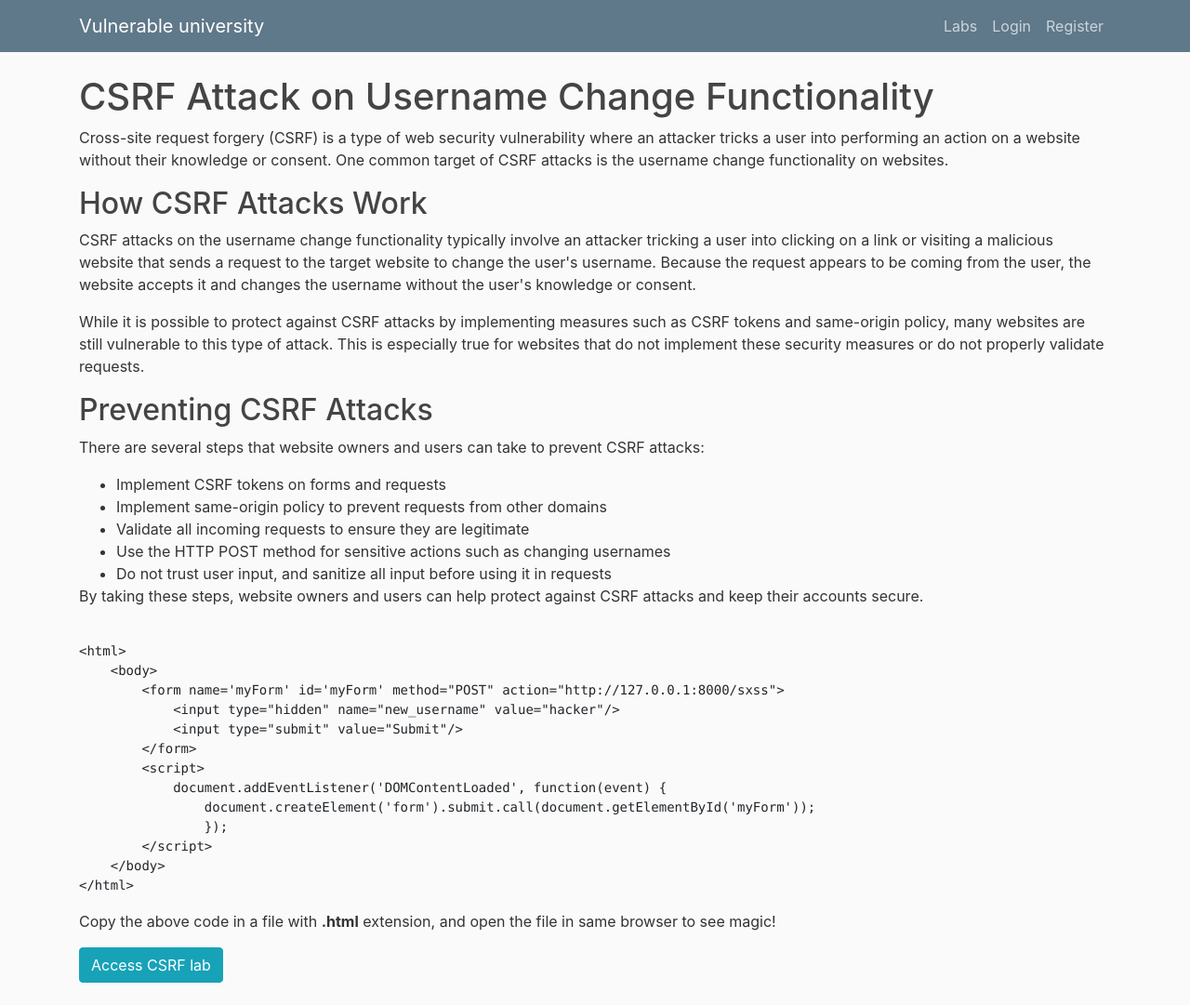
After one commit to abhhi-101/vulnerable-university, a Django app: page /csrf in a window 1280 px wide. The commit adds this page. Shown: the whole page at 93% size. Run offline with Django 3.2, Linux system fonts and the light colour scheme.

Commit message:
added 6 more labs

```diff
--- a/vul_django/administrator/templates/administrator/about.html
+++ b/vul_django/administrator/templates/administrator/about.html
@@ -10,6 +10,7 @@
     <button type="submit"><i class="fa fa-search"></i></button>
     </form>
 </div>
-
-    <h1>About us page</h1>
+<br />
+<br />
+<h3>About page - coming soon</h3>
 {% endblock content %}
--- a/vul_django/administrator/templates/administrator/base.html
+++ b/vul_django/administrator/templates/administrator/base.html
@@ -22,18 +22,18 @@
                 </button>
                 <div class="collapse navbar-collapse" id="navbarToggle">
                 <div class="navbar-nav mr-auto">
-                    <a class="nav-item nav-link" href="{% url 'home' %}">Home</a>
-                    <a class="nav-item nav-link" href="{% url 'about' %}">About Vuln-university</a>
+                    <!-- <a class="nav-item nav-link" href="{% url 'home' %}">Home</a> -->
+                  <!--   <a class="nav-item nav-link" href="{% url 'about' %}">About</a> -->
                 </div>
                 <!-- Navbar Right Side -->
                 <div class="navbar-nav">
                     {% if user.is_authenticated %}
-                        <a class="nav-item nav-link" href="{% url 'labs' %}"">Labs</a>
-                        <a class="nav-item nav-link" href="#">logout</a>
+                        <a class="nav-item nav-link" href="{% url 'labs' %}">Labs</a>
+                        <a class="nav-item nav-link" href="{% url 'logout' %}">logout</a>
                     {% else %}
-                        <a class="nav-item nav-link" href="{% url 'labs' %}"">Labs</a>
+                        <a class="nav-item nav-link" href="{% url 'labs' %}">Labs</a>
                         <a class="nav-item nav-link" href="{% url 'login'  %}">Login</a>
-                        <a class="nav-item nav-link" href="{% url 'register' %}"">Register</a>
+                        <a class="nav-item nav-link" href="{% url 'register' %}">Register</a>
                     {% endif %}
                 </div>
               </div>
--- /dev/null
+++ b/vul_django/administrator/templates/administrator/csrf.html
@@ -0,0 +1,54 @@
+{% extends "administrator/base.html" %}
+{% block content %}
+<header>
+    <h1>CSRF Attack on Username Change Functionality</h1>
+</header>
+<main>
+    <p>Cross-site request forgery (CSRF) is a type of web security vulnerability where an attacker tricks a user into performing an action on a website without their knowledge or consent. One common target of CSRF attacks is the username change functionality on websites.</p>
+    <h2>How CSRF Attacks Work</h2>
+    <p>CSRF attacks on the username change functionality typically involve an attacker tricking a user into clicking on a link or visiting a malicious website that sends a request to the target website to change the user's username. Because the request appears to be coming from the user, the website accepts it and changes the username without the user's knowledge or consent.</p>
+    <p>While it is possible to protect against CSRF attacks by implementing measures such as CSRF tokens and same-origin policy, many websites are still vulnerable to this type of attack. This is especially true for websites that do not implement these security measures or do not properly validate requests.</p>
+    <h2>Preventing CSRF Attacks</h2>
+    <p>There are several steps that website owners and users can take to prevent CSRF attacks:</p>
+    <ul>
+        <li>Implement CSRF tokens on forms and requests</li>
+        <li>Implement same-origin policy to prevent requests from other domains</li>
+        <li>Validate all incoming requests to ensure they are legitimate</li>
+        <li>Use the HTTP POST method for sensitive actions such as changing usernames</li>
+        <li>Do not trust user input, and sanitize all input before using it in requests</li>
+    </ul>
+    <p>By taking these steps, website owners and users can help protect against CSRF attacks and keep their accounts secure.</p>
+</main>
+<pre><code>
+&lt;html&gt;
+    &lt;body&gt;
+        &lt;form name='myForm' id='myForm' method="POST" action="http://127.0.0.1:8000/sxss"&gt;
+            &lt;input type="hidden" name="new_username" value="hacker"/&gt;
+            &lt;input type="submit" value="Submit"/&gt;
+        &lt;/form&gt;
+        &lt;script&gt;
+            document.addEventListener('DOMContentLoaded', function(event) {
+                document.createElement('form').submit.call(document.getElementById('myForm'));
+                });
+        &lt;/script&gt;
+    &lt;/body&gt;
+&lt;/html&gt;
+</code></pre>
+
+<p>
+    Copy the above code in a file with <strong>.html</strong> extension, and open the file in same browser to see magic!
+</p>
+{% if user.is_authenticated %}
+    <form action="{% url 'sxss' %}" class="inline">
+        <button class="btn btn-info" >Access CSRF lab</button>
+    </form>
+    <br />
+{% else %}
+    <form action="{% url 'login' %}" class="inline">
+        <button class="btn btn-info" >Access CSRF lab</button>
+    </form>
+    <br />
+
+{% endif %}
+
+{% endblock content %}
--- /dev/null
+++ b/vul_django/administrator/templates/administrator/passwordpolicy.html
@@ -0,0 +1,6 @@
+{% extends "administrator/base.html" %}
+{% block content %}
+
+
+
+{% endblock content %}
--- a/vul_django/administrator/urls.py
+++ b/vul_django/administrator/urls.py
@@ -4,9 +4,12 @@ from . import views
 
 urlpatterns = [
     path("", views.home, name="home"),
-    path("about/", views.about, name="about"),
-    path("xss/", views.xss, name='xss'),
+    path("about", views.about, name="about"),
+    path("xss", views.xss_lab, name='xss'),
+    path("bruteforce", views.bruteforce, name='bruteforce'),
     path("search", views.search, name="search"),
-    path("labs", views.labs, name="labs")
+    path("labs", views.labs, name="labs"),
+    path("sxss", views.change_username, name="sxss"),
+    path("csrf", views.csrf_lab, name="csrf")
 
 ]
--- a/vul_django/administrator/views.py
+++ b/vul_django/administrator/views.py
@@ -1,37 +1,62 @@
 from django.shortcuts import render, redirect
 from django.http import HttpResponse, HttpRequest
-# Create your views here.
+from django.contrib.auth.models import User
 
+# To exploit - sXSS and CSRF
+def change_username(request):
+    if request.user.is_authenticated:
+        if request.method == 'POST':
+            user = User.objects.get(username=request.user.username)
+            new_username = request.POST.get('new_username')
+            user.username = new_username
+            user.save()
+            request.session['username'] = new_username
+            return render(request, 'administrator/sxss.html', {"username": new_username})
+        else:
+            return render(request, 'administrator/sxss.html',{"old_username":User.objects.get(username=request.user.username)})
+    else:
+        return redirect('login')
+# To exploit - rXSS
+def search(request):
+    if (request.GET.get('search','')==''):
+        return render(request,'administrator/search.html')
+    else:
+        q = request.GET.get('search','')
+        return render(request,'administrator/search.html',{'query':q})
+# To exploit bruteforce attack
+def bruteforce(request):
+    return render(request, 'administrator/bruteforce.html')
+#======
+
+
+
+
+# Learning Labs - content
+def labs(request):
+    return render(request, 'administrator/labs.html')
+#======
+def xss_lab(request):
+    if request.user.is_authenticated:
+        return render(request, 'administrator/xss.html')
+    else:
+        return redirect('login')
+#======
+def csrf_lab(request):
+    return render(request, 'administrator/csrf.html')
+#======
+
+
+
+# System Pages
 def home(request):
     context = {
-        'title':'University Home Page'
+        'title':'Vuln University'
     }
     return render(request, 'administrator/home.html', context)
-
+#======
 def about(request):
     context = {
-        'title': 'Blogging using template'
+        'title': 'About'
     }
     return render(request, 'administrator/about.html', context)
-
-def search(request):
-     q = request.GET.get('search','')
-
-     return render(request,'administrator/search.html',{'query':q})
-
-def xss(request):
-    '''if request.user.is_authenticated:
-        q=request.GET.get('q','')
-        #f=FAANG.objects.filter(company=q)
-        if f:
-            args={"company":f[0].company,"ceo":f[0].info_set.all()[0].ceo,"about":f[0].info_set.all()[0].about}
-            return render(request,'administrator/xss.html',args)
-        else:
-            return render(request,'administrator/xss.html', {'query': q})
-    else:
-        return redirect('login')'''
-    return render(request, 'administrator/xss.html')
-
-def labs(request):
-
-    return render(request, 'administrator/labs.html')
+#======
--- a/vul_django/students/templates/students/logout.html
+++ b/vul_django/students/templates/students/logout.html
@@ -1,9 +1,11 @@
 {% extends "administrator/base.html" %}
 {% block content %}
+
+
     <h2>You have been logged out</h2>
     <div class="border-top pt-3">
         <small class="text-muted">
-            <a href="{% url 'login' %}">Log In Again</a>
+            <h3><a href="{% url 'login' %}"><strong>Click to Login</strong></a></h3>
         </small>
     </div>
 {% endblock content %}
```
Also changed, not shown: vul_django/administrator/templates/administrator/bruteforce.html (added, +36 -0 lines), vul_django/administrator/templates/administrator/home.html (+6 -2 lines), vul_django/administrator/templates/administrator/labs.html (+52 -4 lines), vul_django/administrator/templates/administrator/search.html (+11 -1 lines), vul_django/administrator/templates/administrator/sxss.html (added, +17 -0 lines), vul_django/administrator/templates/administrator/xss.html (+18 -41 lines), vul_django/vul_django/settings.py (+3 -28 lines), vul_django/README.md, vul_django/db.sqlite3.
